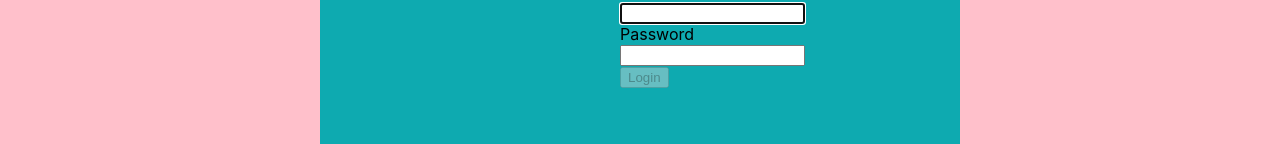
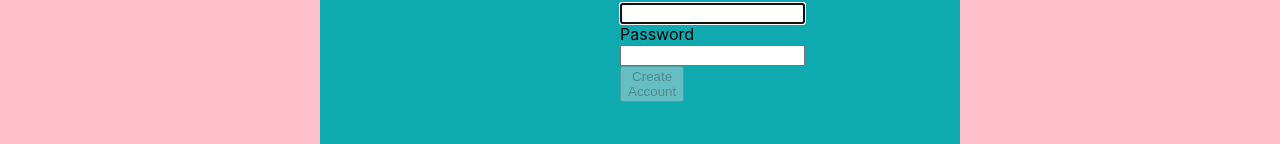
Before and after one commit to ZulimaIke/461L-Group-repository, a React (Create React App) app in the folder frontend/: page /CreateAcc in a window 1280 px wide. Shown: the part 656-800 px from the top of the page. Built offline with nearby package versions, Linux system fonts and the light colour scheme.

Commit message:
createAcc
button change

```diff
--- a/frontend/src/pages/createAcc.js
+++ b/frontend/src/pages/createAcc.js
@@ -53,7 +53,7 @@ export default function CreateAcc() {
                         })
                         }}
         >
-          Login
+          Create Account
         </Button>
       </Form>
     </div>
```
